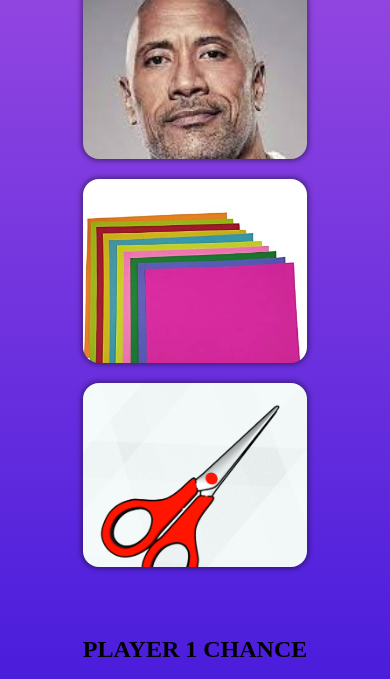
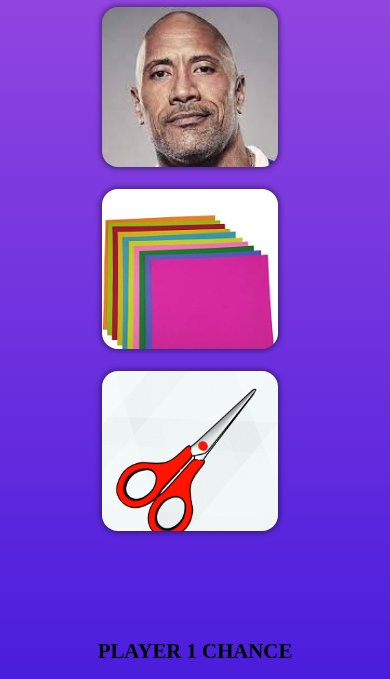
Before and after one commit to adnan-faiz27/RPS, a plain HTML site: page index.html in a window 390 px wide. Shown: the part 165-844 px from the top of the page. Drawn offline with Linux system fonts and the light colour scheme.

Commit message:
Update index.css

```diff
--- a/index.css
+++ b/index.css
@@ -60,3 +60,23 @@ body h1{
     position: absolute;
     bottom: 1rem;
 }
+@media only screen and (max-width: 450px) {
+    .choices {
+        width: 13rem;
+        height: 10.5rem;
+        margin: 22px;
+    }
+
+    body h2{
+    text-align: center;
+    font-size: 1.3rem;
+    }
+}
+@media only screen and (max-width: 400px) {
+    .choices {
+        width: 11rem;
+        height: 10rem;
+        margin: 22px;
+        font-size: 1.2rem;
+    }
+}
```
